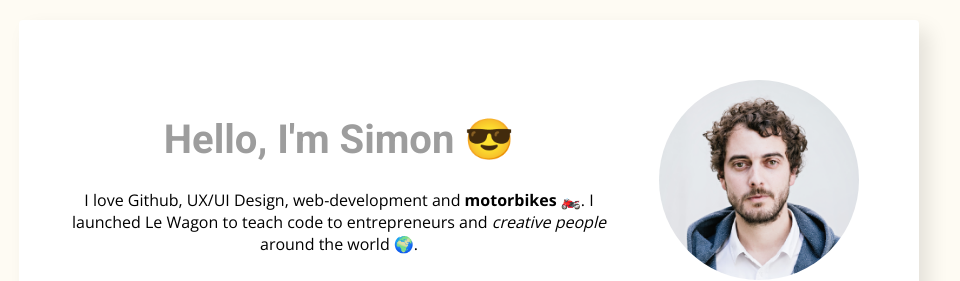
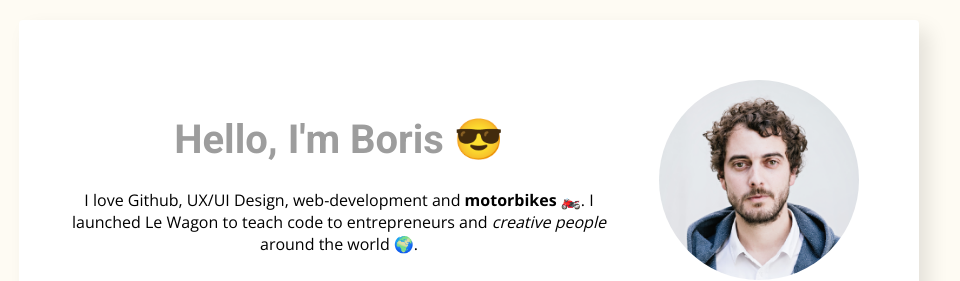
Before and after one commit to simboutin/my-profile, a plain HTML site: page index.html in a window 1280 px wide. Shown: the top 281 px of the page, without its empty margins (171-1131 px from the left). Drawn offline with nearby package versions, Linux system fonts and the light colour scheme; a script that the page names is missing.

Commit message:
Add files via upload

```diff
--- a/index.html
+++ b/index.html
@@ -21,7 +21,7 @@
         <div class="container-flex">
 
           <div>
-            <h1>Hello, I'm Simon 😎</h1>
+            <h1>Hello, I'm Boris 😎</h1>
             <p>
               I love Github, UX/UI Design, web-development and <strong>motorbikes</strong> 🏍️. I launched Le Wagon to teach code to entrepreneurs and <i>creative people</i> around the world 🌍.
             </p>
@@ -71,5 +71,7 @@
 
     </div>
 
+    <div data-tf-popover="crJXrAcT" data-tf-button-color="#0445AF" data-tf-button-text="Launch me" style="all:unset;"></div><script src="//embed.typeform.com/next/embed.js"></script>
+
   </body>
 </html>
```
